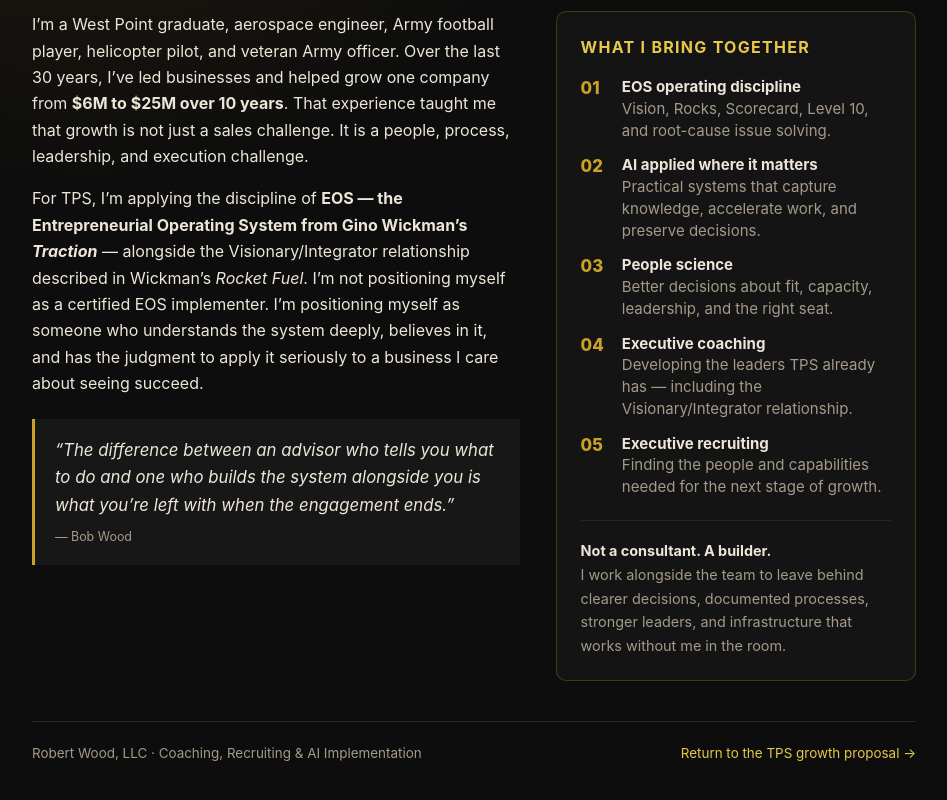
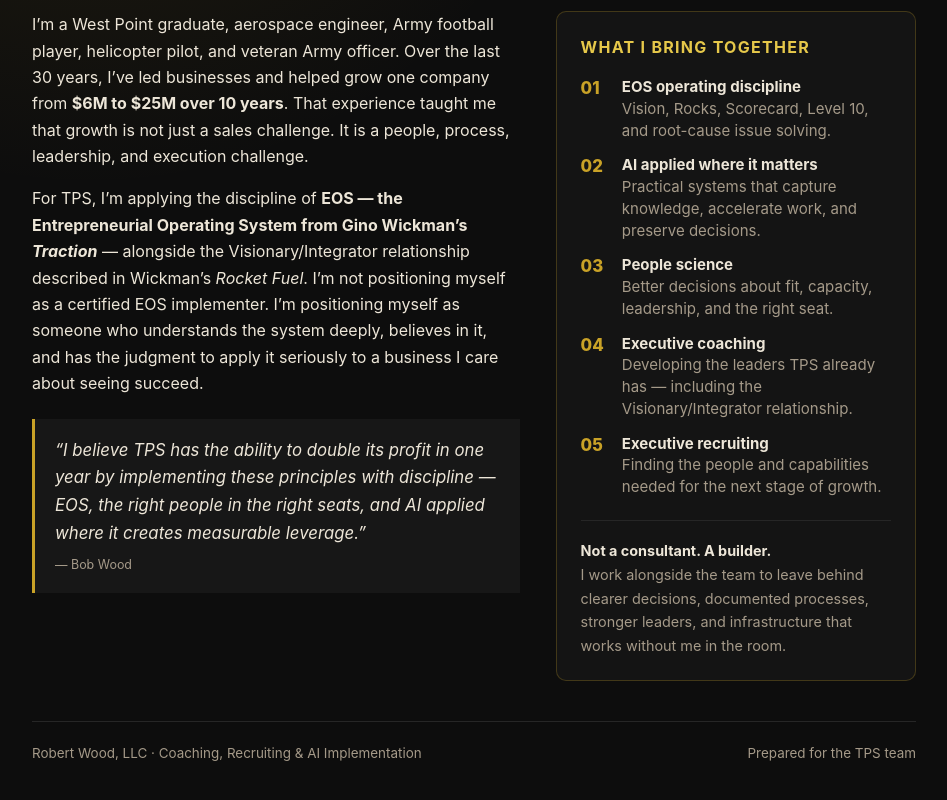
Before and after one commit to rwllc/tps-growth, a plain HTML site: page bob-wood.html in a window 1280 px wide. Shown: the part 384-1184 px from the top of the page, without its empty margins (166-1113 px from the left). Drawn offline with Linux system fonts and the light colour scheme.

Commit message:
Refine TPS team bio page positioning

```diff
--- a/bob-wood.html
+++ b/bob-wood.html
@@ -33,7 +33,7 @@
       <div class="copy">
         <p>I’m a West Point graduate, aerospace engineer, Army football player, helicopter pilot, and veteran Army officer. Over the last 30 years, I’ve led businesses and helped grow one company from <strong>$6M to $25M over 10 years</strong>. That experience taught me that growth is not just a sales challenge. It is a people, process, leadership, and execution challenge.</p>
         <p>For TPS, I’m applying the discipline of <strong>EOS — the Entrepreneurial Operating System from Gino Wickman’s <em>Traction</em></strong> — alongside the Visionary/Integrator relationship described in Wickman’s <em>Rocket Fuel</em>. I’m not positioning myself as a certified EOS implementer. I’m positioning myself as someone who understands the system deeply, believes in it, and has the judgment to apply it seriously to a business I care about seeing succeed.</p>
-        <div class="quote">“The difference between an advisor who tells you what to do and one who builds the system alongside you is what you’re left with when the engagement ends.”<small>— Bob Wood</small></div>
+        <div class="quote">“I believe TPS has the ability to double its profit in one year by implementing these principles with discipline — EOS, the right people in the right seats, and AI applied where it creates measurable leverage.”<small>— Bob Wood</small></div>
       </div>
 
       <aside class="card">
@@ -49,7 +49,7 @@
       </aside>
     </section>
 
-    <footer class="footer"><span>Robert Wood, LLC · Coaching, Recruiting &amp; AI Implementation</span><a href="index.html">Return to the TPS growth proposal →</a></footer>
+    <footer class="footer"><span>Robert Wood, LLC · Coaching, Recruiting &amp; AI Implementation</span><span>Prepared for the TPS team</span></footer>
   </main>
 </body>
 </html>
```
